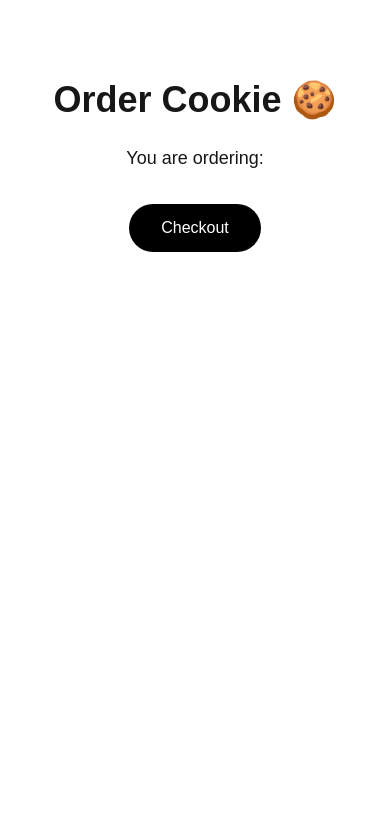
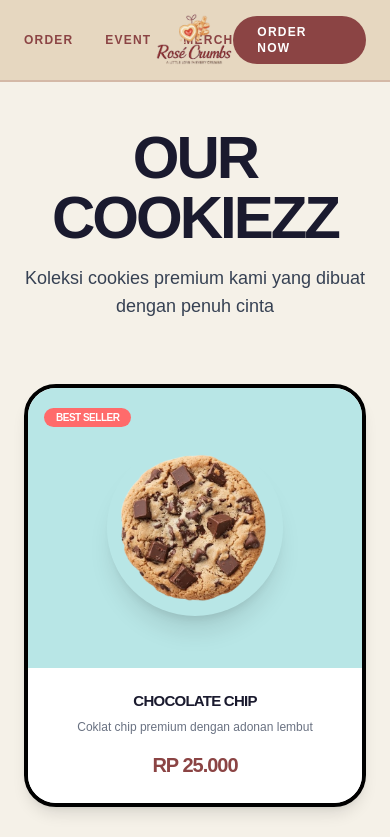
Before and after one commit to Geezly/cookiecrumbs, a Next.js app: page /Order in a window 390 px wide. Shown: the top 837 px of the page. Built offline with nearby package versions, Linux system fonts and the light colour scheme.

Commit message:
detailcookies

```diff
--- a/src/Components/Header.tsx
+++ b/src/Components/Header.tsx
@@ -19,7 +19,7 @@ export default function Header() {
   }, [scrolled]);
 
   const menuItems = [
-    { name: 'Order', href: '#order' },
+    { name: 'Order', href: '/Order' },
     { name: 'Event', href: '#event' },
     { name: 'Merch', href: '/Merch' },
   ];
--- a/src/app/Order/DetailCookies/page.tsx
+++ b/src/app/Order/DetailCookies/page.tsx
@@ -1,196 +1,171 @@
 'use client';
 
-import Link from "next/link";
+import { useSearchParams } from 'next/navigation';
+import Link from 'next/link';
+import { Suspense, useState } from 'react';
 
-const cookies = [
+const cookiesData = [
   {
     slug: "choco-chip-1",
-    name: "Chocolate Chip",
-    price: "Rp 25.000",
+    name: "CHOCOLATE CHIP",
+    price: 25000,
     image: "/images/cookie-original.png",
-    desc: "Coklat chip premium dengan adonan lembut",
-    badge: "BEST SELLER",
-    badgeColor: "bg-[#FF6B6B]",
+    desc: "Coklat chip premium dengan adonan lembut. Nikmati perpaduan klasik keping cokelat yang meleleh di setiap gigitan.",
     bgColor: "bg-[#B8E6E6]",
   },
   {
     slug: "red-velvet-1",
-    name: "Red Velvet",
-    price: "Rp 28.000",
+    name: "RED VELVET",
+    price: 28000,
     image: "/images/cookie-redvv.png",
-    desc: "Red velvet dengan cream cheese topping",
-    badge: "LIMITED EDITION",
-    badgeColor: "bg-[#FF69B4]",
+    desc: "Red velvet dengan cream cheese topping. Warna merah merona mewah dengan tekstur lembut dan rasa yang autentik.",
     bgColor: "bg-[#FFB6C1]",
   },
   {
     slug: "matcha-1",
-    name: "Matcha Cookies",
-    price: "Rp 27.000",
+    name: "MATCHA COOKIES",
+    price: 27000,
     image: "/images/cookie-matcha.png",
-    desc: "Matcha Jepang dengan rasa creamy",
-    badge: "NEW",
-    badgeColor: "bg-[#4ECDC4]",
+    desc: "Matcha Jepang dengan rasa creamy. Menggunakan bubuk matcha pilihan untuk aroma teh hijau yang menenangkan.",
     bgColor: "bg-[#C8E6C9]",
   },
   {
     slug: "almond-1",
-    name: "Almond Cookies",
-    price: "Rp 30.000",
+    name: "ALMOND COOKIES",
+    price: 30000,
     image: "/images/cookie-almond.png",
-    desc: "Taburan almond panggang renyah",
-    badge: "PREMIUM",
-    badgeColor: "bg-[#FFD700]",
+    desc: "Taburan almond panggang renyah. Memberikan tekstur crunchy yang sempurna bagi pecinta kacang almond.",
     bgColor: "bg-[#D4C5F9]",
   },
   {
     slug: "Oat-1",
-    name: "Cookie Oat",
-    price: "Rp 26.000",
+    name: "COOKIE OAT",
+    price: 26000,
     image: "/images/cookie-Oat.png",
-    desc: "Selai kacang creamy dengan choco chips",
-    badge: "NEW",
-    badgeColor: "bg-[#4ECDC4]",
+    desc: "Selai kacang creamy dengan choco chips. Pilihan lezat dengan tekstur gandum yang kaya akan serat.",
     bgColor: "bg-[#F5DEB3]",
   },
   {
     slug: "Cookie-Ice-1",
-    name: "Cookie Ice Cream",
-    price: "Rp 29.000",
+    name: "COOKIE ICE CREAM",
+    price: 29000,
     image: "/images/cookie-ice.png",
-    desc: "Dark chocolate dengan white chocolate chips",
-    badge: "BEST SELLER",
-    badgeColor: "bg-[#FF6B6B]",
+    desc: "Dark chocolate dengan white chocolate chips. Sensasi rasa es krim dalam bentuk cookies yang memanjakan lidah.",
     bgColor: "bg-[#DEB887]",
   },
   {
     slug: "cookie-mint-1",
-    name: "Mint Chocolate Cookies",
-    price: "Rp 28.000",
+    name: "MINT CHOCOLATE COOKIES",
+    price: 28000,
     image: "/images/cookie-mint.png",
-    desc: "Mint segar dengan dark chocolate chunks",
-    badge: "LIMITED EDITION",
-    badgeColor: "bg-[#FF69B4]",
+    desc: "Mint segar dengan dark chocolate chunks. Perpaduan rasa dingin yang unik dan cokelat yang pekat.",
     bgColor: "bg-[#98FB98]",
   },
   {
     slug: "cookie-choco-lava-1",
-    name: "Chocolate Lava Cookies",
-    price: "Rp 32.000",
+    name: "CHOCOLATE LAVA COOKIES",
+    price: 32000,
     image: "/images/cookie-lava.png",
-    desc: "Lelehan coklat premium di dalam cookies renyah",
-    badge: "PREMIUM",
-    badgeColor: "bg-[#FFD700]",
+    desc: "Lelehan coklat premium di dalam cookies renyah. Kejutan cokelat cair yang lumer saat dinikmati.",
     bgColor: "bg-[#8B4513]",
   },
 ];
 
-export default function DetailCookiesPage() {
+function CookieDetailContent() {
+  const searchParams = useSearchParams();
+  const slug = searchParams.get('slug');
+  const [packSize, setPackSize] = useState('4-PACK');
+
+  const item = cookiesData.find((c) => c.slug === slug);
+
+  if (!item) {
     return (
-    <>
-      {/* NAVBAR */}
-      <nav className="fixed top-0 left-0 right-0 z-50 bg-[#E6D7C0] border-b-2 border-[#8B4444]/20">
-        <div className="max-w-7xl mx-auto px-6 py-4 flex justify-between items-center">
-          <div className="flex items-center gap-8">
-            <Link href="/Order" className="text-[#8B4444] font-bold text-xs uppercase tracking-widest hover:underline">
-              Order
-            </Link>
-            <Link href="/Event" className="text-[#8B4444] font-bold text-xs uppercase tracking-widest hover:underline">
-              Event
-            </Link>
-            <Link href="/Merch" className="text-[#8B4444] font-bold text-xs uppercase tracking-widest hover:underline">
-              Merch
+      <div className="min-h-screen flex items-center justify-center bg-[#FDFBF7]">
+        <Link href="/Order" className="text-[#8B4444] font-bold border-b border-[#8B4444] tracking-widest text-xs uppercase">
+          Kembali ke Menu
         </Link>
       </div>
+    );
+  }
 
-          <Link href="/" className="absolute left-1/2 -translate-x-1/2">
-            <img src="/images/logo-topbot.png" alt="Logo" className="h-18" />
+  return (
+    <div className="min-h-screen bg-[#FDFBF7] pt-32 pb-20 px-6">
+      <div className="max-w-6xl mx-auto flex flex-col md:flex-row gap-16 items-center">
+
+        {/* KIRI: IMAGE SECTION */}
+        <div className="w-full md:w-1/2">
+          <div className={`aspect-square ${item.bgColor} rounded-[2.5rem] border border-[#D4AF37]/20 flex items-center justify-center p-12 shadow-sm relative`}>
+             {/* Subtle Gold Badge */}
+             <div className="absolute top-6 right-6 px-4 py-1 border border-[#D4AF37] rounded-full">
+                <span className="text-[8px] font-bold text-[#D4AF37] tracking-[0.2em]">ORIGINAL RECIPE</span>
+             </div>
+            <img
+              src={item.image}
+              alt={item.name}
+              className="w-full h-auto object-contain drop-shadow-2xl hover:scale-105 transition-transform duration-500"
+            />
+          </div>
+        </div>
+
+        {/* KANAN: INFO SECTION */}
+        <div className="w-full md:w-1/2 flex flex-col">
+          <Link href="/Order" className="text-[#8B4444] text-[10px] font-bold tracking-[0.4em] mb-8 flex items-center gap-2 group uppercase">
+            <span className="group-hover:-translate-x-1 transition-transform italic text-lg leading-none">‹</span> GO BACK
           </Link>
 
-          <Link
-            href="/Order"
-            className="bg-[#8B4444] text-white px-6 py-2 rounded-full font-black text-xs uppercase tracking-widest hover:bg-[#6B3434] transition"
-          >
-            Order Now
-          </Link>
-        </div>
-      </nav>
+          <h1 className="text-5xl font-black text-[#1A1A2E] mb-3 tracking-tighter uppercase leading-none">
+            {item.name}
+          </h1>
 
-      <div className="min-h-screen bg-[#F5F1E8] pt-32 pb-20 px-6">
-        {/* HEADER */}
-        <div className="text-center mb-16">
-          <h1 className="text-6xl md:text-7xl font-black text-[#1A1A2E] mb-4 tracking-tighter uppercase leading-none">
-            OUR COOKIEZZ
-          </h1>
-          <p className="text-lg text-gray-700 max-w-2xl mx-auto">
-            Koleksi cookies premium kami yang dibuat dengan penuh cinta
+          <p className="text-3xl font-bold text-[#8B4444] mb-10 tracking-tighter">
+            Rp {item.price.toLocaleString('id-ID')}
+          </p>
+
+          <div className="mb-10">
+            <h3 className="text-[10px] font-bold text-gray-400 uppercase tracking-[0.2em] mb-4">Product Detail</h3>
+            <p className="text-gray-600 leading-relaxed font-light italic text-lg">
+              "{item.desc}"
             </p>
           </div>
 
-        {/* COOKIE GRID - Ukuran Dirapikan (items-stretch) */}
-        <div className="max-w-7xl mx-auto grid grid-cols-1 sm:grid-cols-2 lg:grid-cols-4 gap-8 items-stretch">
-          {cookies.map((item) => (
-            <Link key={item.slug} href={`/Order/DetailCookies/${item.slug}`} className="group flex">
-              <div className="relative w-full flex flex-col bg-white border-4 border-black rounded-[2rem] overflow-hidden shadow-lg hover:shadow-2xl transition-all duration-300 hover:-translate-y-2">
-
-                {/* BADGE */}
-                <div className="absolute top-4 left-4 z-10">
-                  <span className={`${item.badgeColor} text-white text-[10px] font-black px-3 py-1 rounded-full uppercase tracking-tighter`}>
-                    {item.badge}
-                  </span>
+          {/* SIZE SELECTOR */}
+          <div className="mb-12">
+            <h3 className="text-[10px] font-bold text-gray-400 uppercase tracking-[0.2em] mb-5">Select Pack Size</h3>
+            <div className="flex gap-4">
+              {['4-PACK', '8-PACK', '12-PACK'].map((size) => (
+                <button
+                  key={size}
+                  onClick={() => setPackSize(size)}
+                  className={`flex-1 py-4 border rounded-xl text-[10px] font-bold tracking-[0.2em] transition-all duration-300 ${
+                    packSize === size
+                      ? 'bg-[#1A1A2E] border-[#1A1A2E] text-white shadow-lg -translate-y-1'
+                      : 'bg-white border-gray-100 text-gray-400 hover:border-[#D4AF37]/50 hover:text-[#D4AF37]'
+                  }`}
+                >
+                  {size}
+                </button>
+              ))}
+            </div>
           </div>
 
-                {/* IMAGE SECTION */}
-                <div className={`${item.bgColor} p-6 flex items-center justify-center h-[280px] flex-shrink-0`}>
-                  <img
-                    src={item.image}
-                    alt={item.name}
-                    className="w-44 h-44 object-cover rounded-full shadow-xl group-hover:scale-110 transition-transform duration-500"
-                  />
-                </div>
+          {/* ADD TO CART */}
+          <button className="w-full bg-[#8B4444] text-white font-bold py-6 rounded-2xl uppercase tracking-[0.4em] text-[11px] hover:bg-[#6B3434] transition-all shadow-xl shadow-[#8B4444]/10 active:scale-[0.98]">
+            Add to Cart
+          </button>
 
-                {/* INFO SECTION - Font Mirip Merch (Bold Black) */}
-                <div className="p-6 text-center bg-white flex-grow flex flex-col justify-between">
-                  <div>
-                    <h3 className="text-[15px] font-black text-[#1A1A2E] mb-2 uppercase tracking-tighter group-hover:text-[#8B4444] transition-colors leading-tight">
-                      {item.name}
-                    </h3>
-                    <p className="text-xs text-gray-500 mb-4 line-clamp-2">
-                      {item.desc}
-                    </p>
-                  </div>
-                  <p className="text-xl font-black text-[#8B4444] tracking-tighter uppercase">
-                    {item.price}
-                  </p>
-                </div>
-
-                {/* HOVER OVERLAY */}
-                <div className="absolute inset-0 bg-[#1A1A2E]/95 opacity-0 group-hover:opacity-100 transition-opacity duration-300 flex flex-col items-center justify-center text-center p-6">
-                  <h3 className="text-white text-xl font-black uppercase tracking-tighter mb-2">
-                    {item.name}
-                  </h3>
-                  <p className="text-white/90 text-xs px-2">
-                    {item.desc}
+          <p className="mt-8 text-center text-[9px] text-gray-400 uppercase tracking-widest font-medium">
+            Hand-baked with love in Rosé Crumbs kitchen
           </p>
         </div>
       </div>
-            </Link>
-          ))}
     </div>
-
-        {/* BACK BUTTON */}
-        <div className="text-center mt-16">
-          <Link
-            href="/Order"
-            className="inline-flex items-center gap-2 text-[#1A1A2E] font-black uppercase text-xs tracking-widest hover:underline"
-          >
-            <svg className="w-5 h-5" fill="none" stroke="currentColor" viewBox="0 0 24 24">
-              <path strokeLinecap="round" strokeLinejoin="round" strokeWidth={2} d="M15 19l-7-7 7-7" />
-            </svg>
-            Kembali ke Menu Order
-          </Link>
-        </div>
-      </div>
-    </>
   );
 }
+
+export default function DetailCookiesPage() {
+  return (
+    <Suspense fallback={null}>
+      <CookieDetailContent />
+    </Suspense>
+  );
+}
--- a/src/app/Order/page.tsx
+++ b/src/app/Order/page.tsx
@@ -1,16 +1,194 @@
-export default function OrderPage({ params }: { params: { slug: string } }) {
+'use client';
+
+import Link from "next/link";
+
+const cookies = [
+  {
+    slug: "choco-chip-1",
+    name: "Chocolate Chip",
+    price: "Rp 25.000",
+    image: "/images/cookie-original.png",
+    desc: "Coklat chip premium dengan adonan lembut",
+    badge: "BEST SELLER",
+    badgeColor: "bg-[#FF6B6B]",
+    bgColor: "bg-[#B8E6E6]",
+  },
+  {
+    slug: "red-velvet-1",
+    name: "Red Velvet",
+    price: "Rp 28.000",
+    image: "/images/cookie-redvv.png",
+    desc: "Red velvet dengan cream cheese topping",
+    badge: "LIMITED EDITION",
+    badgeColor: "bg-[#FF69B4]",
+    bgColor: "bg-[#FFB6C1]",
+  },
+  {
+    slug: "matcha-1",
+    name: "Matcha Cookies",
+    price: "Rp 27.000",
+    image: "/images/cookie-matcha.png",
+    desc: "Matcha Jepang dengan rasa creamy",
+    badge: "NEW",
+    badgeColor: "bg-[#4ECDC4]",
+    bgColor: "bg-[#C8E6C9]",
+  },
+  {
+    slug: "almond-1",
+    name: "Almond Cookies",
+    price: "Rp 30.000",
+    image: "/images/cookie-almond.png",
+    desc: "Taburan almond panggang renyah",
+    badge: "PREMIUM",
+    badgeColor: "bg-[#FFD700]",
+    bgColor: "bg-[#D4C5F9]",
+  },
+  {
+    slug: "Oat-1",
+    name: "Cookie Oat",
+    price: "Rp 26.000",
+    image: "/images/cookie-Oat.png",
+    desc: "Selai kacang creamy dengan choco chips",
+    badge: "NEW",
+    badgeColor: "bg-[#4ECDC4]",
+    bgColor: "bg-[#F5DEB3]",
+  },
+  {
+    slug: "Cookie-Ice-1",
+    name: "Cookie Ice Cream",
+    price: "Rp 29.000",
+    image: "/images/cookie-ice.png",
+    desc: "Dark chocolate dengan white chocolate chips",
+    badge: "BEST SELLER",
+    badgeColor: "bg-[#FF6B6B]",
+    bgColor: "bg-[#DEB887]",
+  },
+  {
+    slug: "cookie-mint-1",
+    name: "Mint Chocolate Cookies",
+    price: "Rp 28.000",
+    image: "/images/cookie-mint.png",
+    desc: "Mint segar dengan dark chocolate chunks",
+    badge: "LIMITED EDITION",
+    badgeColor: "bg-[#FF69B4]",
+    bgColor: "bg-[#98FB98]",
+  },
+  {
+    slug: "cookie-choco-lava-1",
+    name: "Chocolate Lava Cookies",
+    price: "Rp 32.000",
+    image: "/images/cookie-lava.png",
+    desc: "Lelehan coklat premium di dalam cookies renyah",
+    badge: "PREMIUM",
+    badgeColor: "bg-[#FFD700]",
+    bgColor: "bg-[#8B4513]",
+  },
+];
+
+export default function OrderPage() {
   return (
-    <div className="px-6 py-20 text-center">
-      <h1 className="text-4xl font-bold mb-6">
-        Order Cookie 🍪
-      </h1>
-      <p className="text-lg">
-        You are ordering: <b>{params.slug}</b>
-      </p>
+    <>
+      {/* NAVBAR */}
+      <nav className="fixed top-0 left-0 right-0 z-50 bg-[#E6D7C0] border-b-2 border-[#8B4444]/20">
+        <div className="max-w-7xl mx-auto px-6 py-4 flex justify-between items-center">
+          <div className="flex items-center gap-8">
+            <Link href="/Order" className="text-[#8B4444] font-bold text-xs uppercase tracking-widest hover:underline">
+              Order
+            </Link>
+            <Link href="/Event" className="text-[#8B4444] font-bold text-xs uppercase tracking-widest hover:underline">
+              Event
+            </Link>
+            <Link href="/Merch" className="text-[#8B4444] font-bold text-xs uppercase tracking-widest hover:underline">
+              Merch
+            </Link>
+          </div>
 
-      <button className="mt-8 px-8 py-3 bg-black text-white rounded-full">
-        Checkout
-      </button>
-    </div>
+          <Link href="/" className="absolute left-1/2 -translate-x-1/2">
+            <img src="/images/logo-topbot.png" alt="Logo" className="h-18" />
+          </Link>
+
+          <Link
+            href="/Order"
+            className="bg-[#8B4444] text-white px-6 py-2 rounded-full font-black text-xs uppercase tracking-widest hover:bg-[#6B3434] transition"
+          >
+            Order Now
+          </Link>
+        </div>
+      </nav>
+
+      <div className="min-h-screen bg-[#F5F1E8] pt-32 pb-20 px-6">
+        {/* HEADER */}
+        <div className="text-center mb-16">
+          <h1 className="text-6xl md:text-7xl font-black text-[#1A1A2E] mb-4 tracking-tighter uppercase leading-none">
+            OUR COOKIEZZ
+          </h1>
+          <p className="text-lg text-gray-700 max-w-2xl mx-auto">
+            Koleksi cookies premium kami yang dibuat dengan penuh cinta
+          </p>
+        </div>
+
+        {/* COOKIE GRID */}
+        <div className="max-w-7xl mx-auto grid grid-cols-1 sm:grid-cols-2 lg:grid-cols-4 gap-8 items-stretch">
+          {cookies.map((item) => (
+            /* Link mengarah ke DetailCookies dengan query parameter ?slug=... */
+            <Link
+              key={item.slug}
+              href={{
+                pathname: '/Order/DetailCookies',
+                query: { slug: item.slug },
+              }}
+              className="group flex"
+            >
+              <div className="relative w-full flex flex-col bg-white border-4 border-black rounded-[2rem] overflow-hidden shadow-lg hover:shadow-2xl transition-all duration-300 hover:-translate-y-2 cursor-pointer">
+
+                {/* BADGE */}
+                <div className="absolute top-4 left-4 z-10">
+                  <span className={`${item.badgeColor} text-white text-[10px] font-black px-3 py-1 rounded-full uppercase tracking-tighter`}>
+                    {item.badge}
+                  </span>
+                </div>
+
+                {/* IMAGE SECTION */}
+                <div className={`${item.bgColor} p-6 flex items-center justify-center h-[280px] flex-shrink-0`}>
+                  <img
+                    src={item.image}
+                    alt={item.name}
+                    className="w-44 h-44 object-cover rounded-full shadow-xl group-hover:scale-110 transition-transform duration-500"
+                  />
+                </div>
+
+                {/* INFO SECTION */}
+                <div className="p-6 text-center bg-white flex-grow flex flex-col justify-between">
+                  <div>
+                    <h3 className="text-[15px] font-black text-[#1A1A2E] mb-2 uppercase tracking-tighter group-hover:text-[#8B4444] transition-colors leading-tight">
+                      {item.name}
+                    </h3>
+                    <p className="text-xs text-gray-500 mb-4 line-clamp-2">
+                      {item.desc}
+                    </p>
+                  </div>
+                  <p className="text-xl font-black text-[#8B4444] tracking-tighter uppercase">
+                    {item.price}
+                  </p>
+                </div>
+
+                {/* HOVER OVERLAY */}
+                <div className="absolute inset-0 bg-[#1A1A2E]/95 opacity-0 group-hover:opacity-100 transition-opacity duration-300 flex flex-col items-center justify-center text-center p-6">
+                  <h3 className="text-white text-xl font-black uppercase tracking-tighter mb-2">
+                    {item.name}
+                  </h3>
+                  <p className="text-white/90 text-xs px-2 mb-4">
+                    {item.desc}
+                  </p>
+                  <span className="text-[#E6D7C0] text-[10px] font-bold border border-[#E6D7C0] px-4 py-2 rounded-full">
+                    LIHAT DETAIL
+                  </span>
+                </div>
+              </div>
+            </Link>
+          ))}
+        </div>
+      </div>
+    </>
   );
 }
```
Lines whose indentation alone changed are shown as unchanged.
